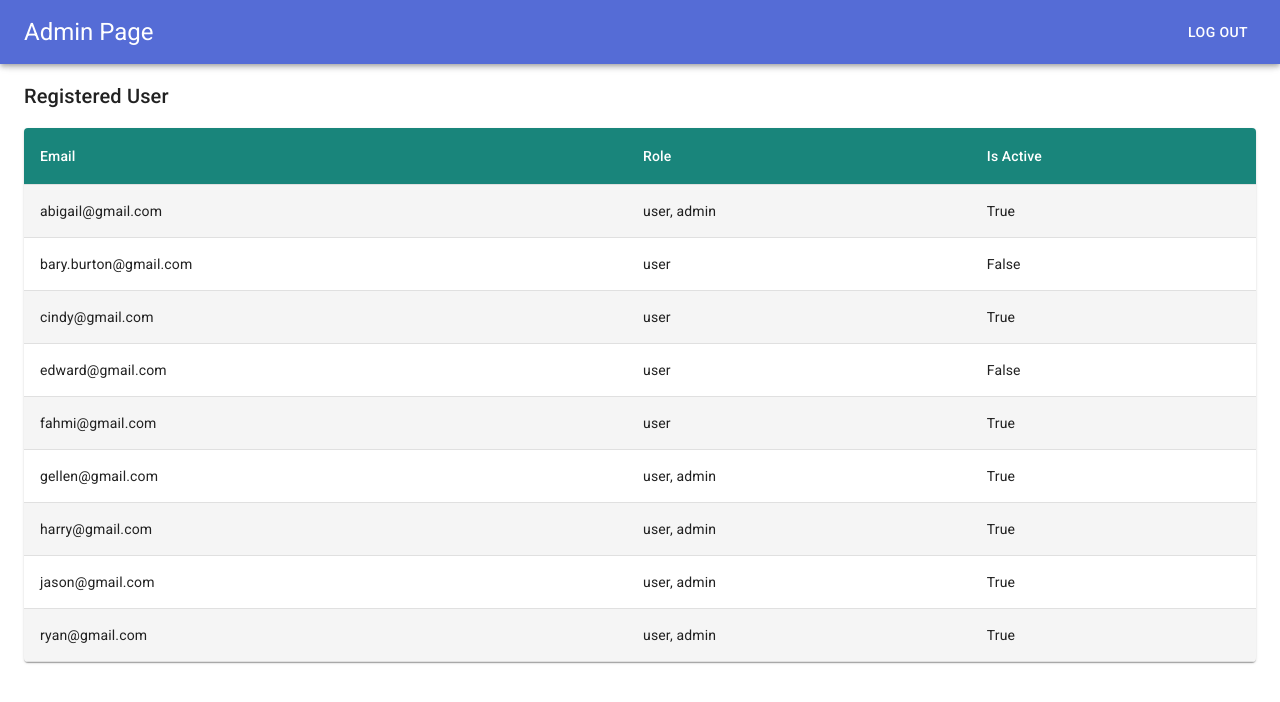
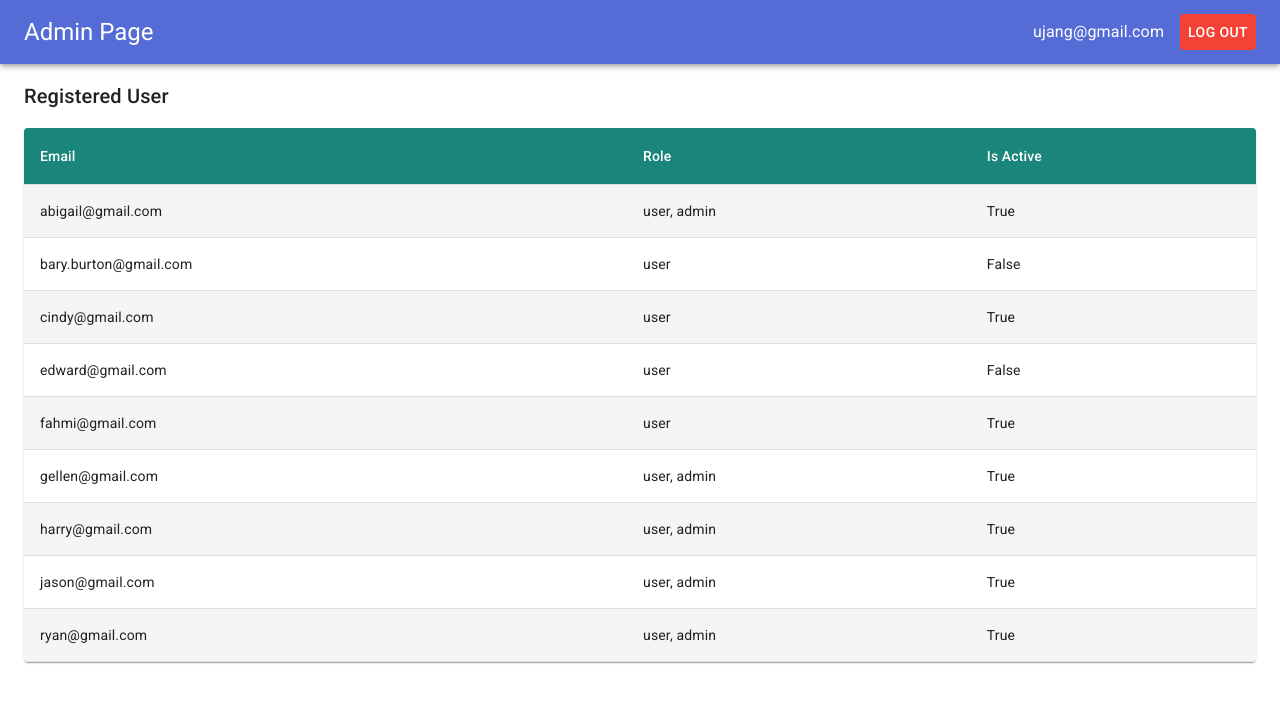
Before and after one commit to harryakbar/mini-project-todo-apps, a Next.js app: page /admin in a window 1280 px wide. Shown: the top 702 px of the page. Built offline with nearby package versions, Linux system fonts and the light colour scheme.

Commit message:
fix minor update
changes:
- add new line in the end of the file
- update link in the button for redirect
- add some styling in the header

```diff
--- a/src/pages/admin/index.js
+++ b/src/pages/admin/index.js
@@ -3,6 +3,7 @@ import axios from "axios";
 import Router from "next/router";
 
 import Head from "next/head";
+import Link from "next/link";
 import { withStyles, makeStyles } from "@material-ui/core/styles";
 import {
     AppBar,
@@ -42,6 +43,11 @@ const useStyles = makeStyles((theme) => ({
     toolbar: {
         display: "flex",
         justifyContent: "space-between",
+    },
+    wrapper: {
+        display: "flex",
+        flexDirection: "row",
+        alignItems: "center",
     },
     container: {
         marginTop: theme.spacing(10),
@@ -91,7 +97,19 @@ export default function Admin() {
                         <Typography component="h1" variant="h5">
                             Admin Page
                         </Typography>
-                        <Button color="inherit">Log out</Button>
+                        <div className={classes.wrapper}>
+                            <Typography variant="body1" style={{ paddingRight: "16px" }}>
+                                ujang@gmail.com
+                            </Typography>
+                            <Link href="/admin/login">
+                                <Button
+                                    style={{ backgroundColor: "#f44336" }}
+                                    color="inherit"
+                                >
+                                    Log out
+                                </Button>
+                            </Link>
+                        </div>
                     </Toolbar>
                 </AppBar>
                 <Container component="main" className={classes.container}>
```
Also changed, not shown: src/pages/api/admin.js (line endings or trailing spaces), src/utils/baseUrl.js (line endings or trailing spaces).
